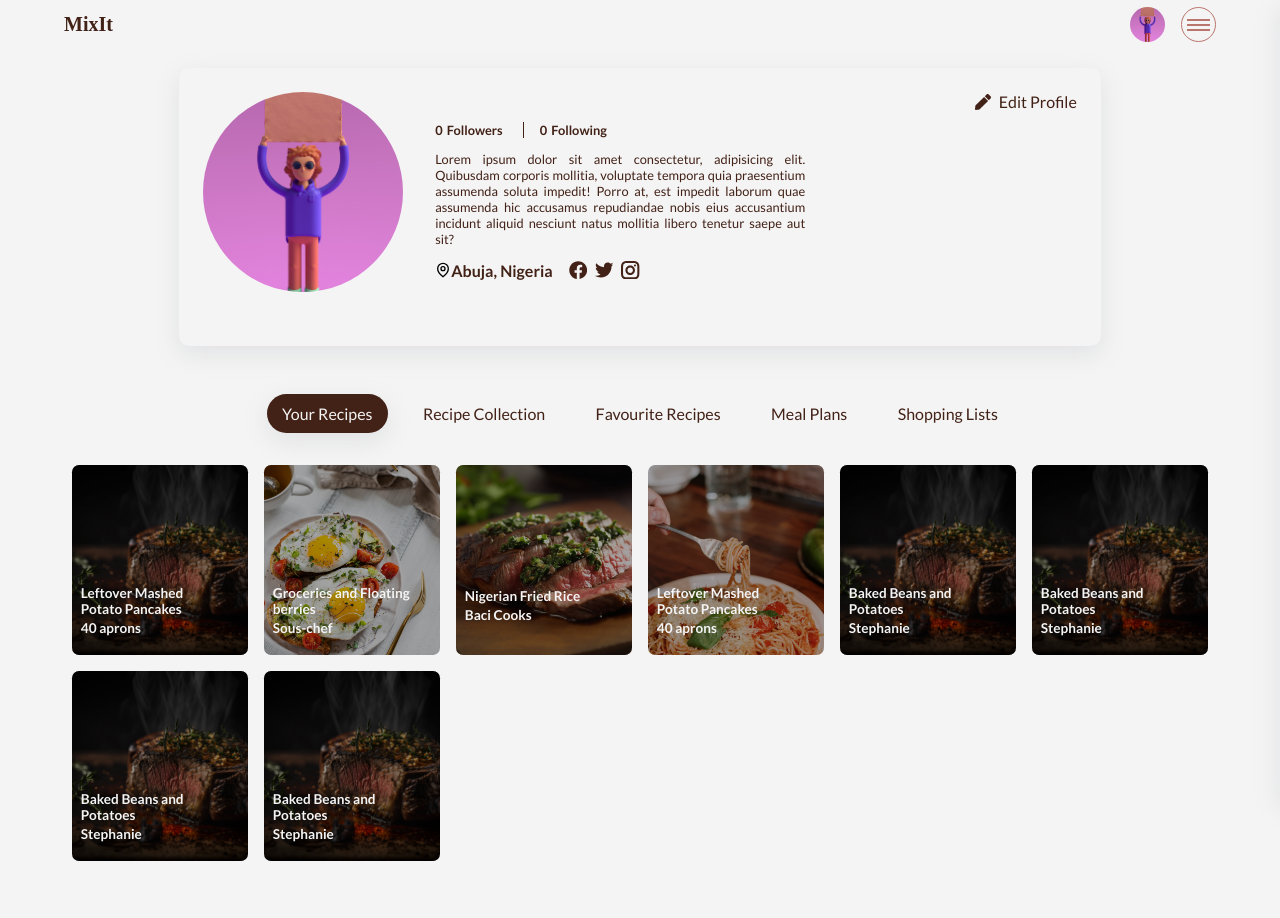
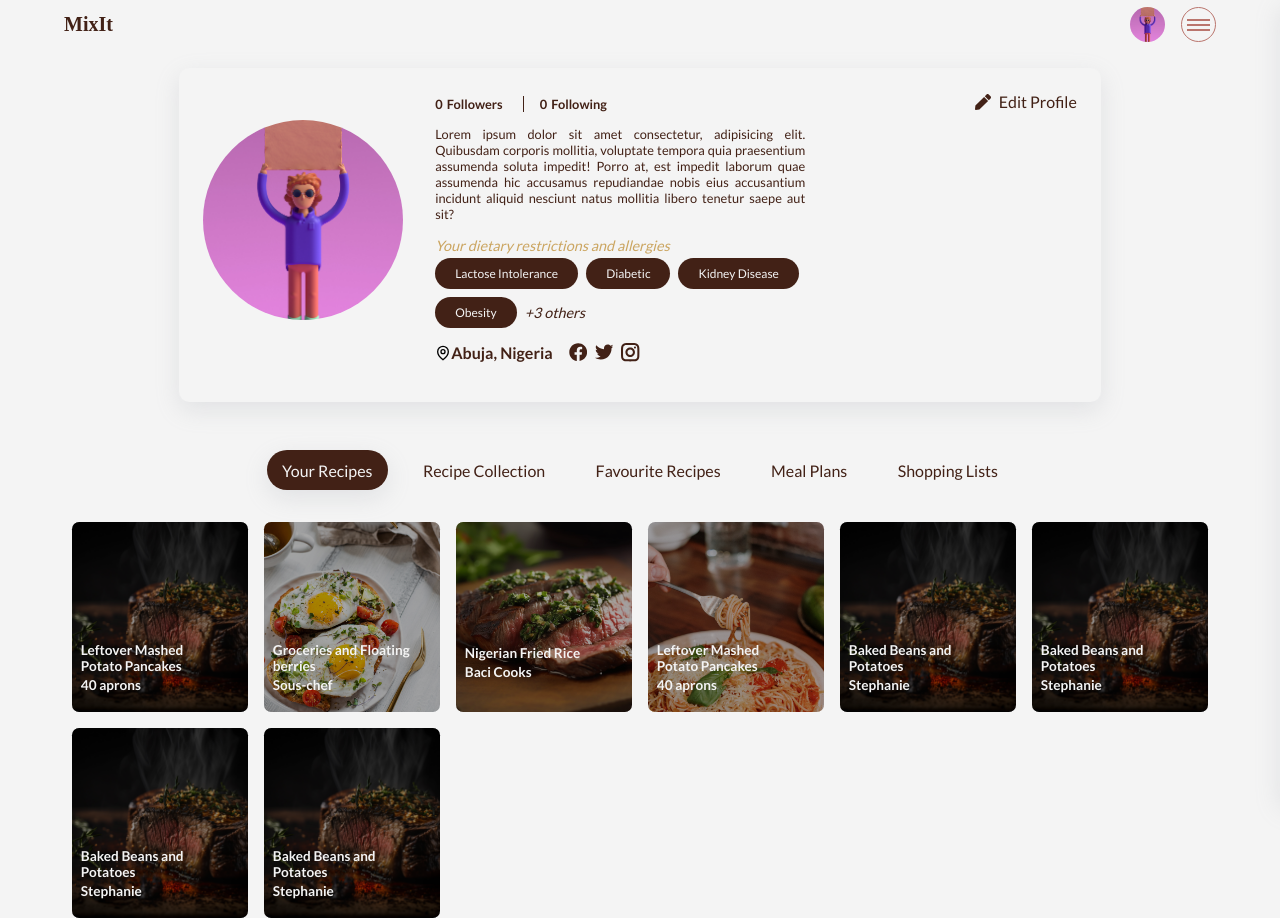
Before and after one commit to Ginikachuqu/MixIt, a React (Vite) app: page /profile in a window 1280 px wide. Before the commit the page ends 861 px from the top, so only its background shows below. Built offline with nearby package versions, Linux system fonts and the light colour scheme; no server answers; a web font is replaced by a local one.

Commit message:
Modified profile page and added an edit profile page

```diff
--- a/src/App.tsx
+++ b/src/App.tsx
@@ -8,6 +8,7 @@ import SignUp from "./pages/sign up/SignUp";
 import SignIn from "./pages/sign in/SignIn";
 import UserProfile from "./pages/user/UserProfile";
 import RecipeCreator from "./pages/recipeCreator/RecipeCreator";
+import EditProfile from "./pages/edit profile/EditProfile";
 
 // Components
 import NavBar from "./components/navbar/NavBar";
@@ -29,6 +30,7 @@ function App() {
             <Route path="/signin" element={<SignIn />} />
             <Route path="/profile" element={<UserProfile />} />
             <Route path="/create-recipe/:recipeid" element={<RecipeCreator />} />
+            <Route path='/edit-profile' element={<EditProfile />} />
           </Routes>
           <GlobalStyle />
         </Router>
--- /dev/null
+++ b/src/pages/edit profile/EditProfile.styles.tsx
@@ -0,0 +1,11 @@
+import { styled } from "styled-components";
+
+export const Wrapper = styled.section`
+    width: 100%;
+    padding-top: 4.25rem;
+
+    .content {
+        max-width: 900px;
+        margin: 0 auto;
+    }
+`
--- /dev/null
+++ b/src/pages/edit profile/EditProfile.tsx
@@ -0,0 +1,19 @@
+// Essentials
+import {useState} from 'react';
+
+// Styles
+import { Wrapper } from './EditProfile.styles';
+// interface IAppProps {
+// }
+
+const EditProfile: React.FunctionComponent<IAppProps> = (props) => {
+  return (
+    <Wrapper>
+        <div className="content">
+            Hello!!!!
+        </div>
+    </Wrapper>
+  );
+};
+
+export default EditProfile;
--- a/src/pages/sign up/SignUp.tsx
+++ b/src/pages/sign up/SignUp.tsx
@@ -54,8 +54,6 @@ const SignUp: React.FunctionComponent<IAppProps> = (props) => {
 
       updateProfile(auth.currentUser, {
         displayName: name,
-        followers: 0,
-        following: 0
       });
 
       console.log(user)
--- a/src/pages/user/UserProfile.styles.tsx
+++ b/src/pages/user/UserProfile.styles.tsx
@@ -110,6 +110,46 @@ export const TopSection = styled.section`
           }
         }
 
+        .user__restrictions {
+          margin-bottom: .95rem;
+          max-width: 70%;
+          /* background-color: #000; */
+
+          .header {
+            margin-bottom: .25rem;
+
+            span {
+              font-size: .9rem;
+              font-style: italic;
+              color: var(--sand-brown);
+            }
+          }
+
+          .body {
+            ul {
+              display: flex;
+              flex-wrap: wrap;
+              gap: .5rem;
+
+              li {
+                list-style: none;
+                padding: .5rem 1.25rem;
+                background-color: var(--seal-brown);
+                color: var(--color-gray);
+                border-radius: 10rem;
+                font-size: .75rem;
+              }
+
+              span {
+                display: inline-block;
+                font-size: .9rem;
+                align-self: center;
+                font-style: italic;
+              }
+            }
+          }
+        }
+
         .user__deet {
             display: flex;
 
--- a/src/pages/user/UserProfile.tsx
+++ b/src/pages/user/UserProfile.tsx
@@ -62,6 +62,20 @@ const UserProfile: React.FunctionComponent<IAppProps> = (props) => {
                     tenetur saepe aut sit?
                   </p>
                 </div>
+                <div className="user__restrictions">
+                  <div className="header">
+                    <span>Your dietary restrictions and allergies</span>
+                  </div>
+                  <div className="body">
+                    <ul>
+                      <li>Lactose Intolerance</li>
+                      <li>Diabetic</li>
+                      <li>Kidney Disease</li>
+                      <li>Obesity</li>
+                      <span>+3 others</span>
+                    </ul>
+                  </div>
+                </div>
                 <div className="user__deet">
                   <div className="user__location">
                     <GrLocation />
@@ -82,7 +96,7 @@ const UserProfile: React.FunctionComponent<IAppProps> = (props) => {
               </div>
             </div>
             <div className="edit__tools">
-              <Link to={{ pathname: "/" }}>
+              <Link to={{ pathname: "/edit-profile" }}>
                 <FaPen />
                 <span>Edit Profile</span>
               </Link>
```
